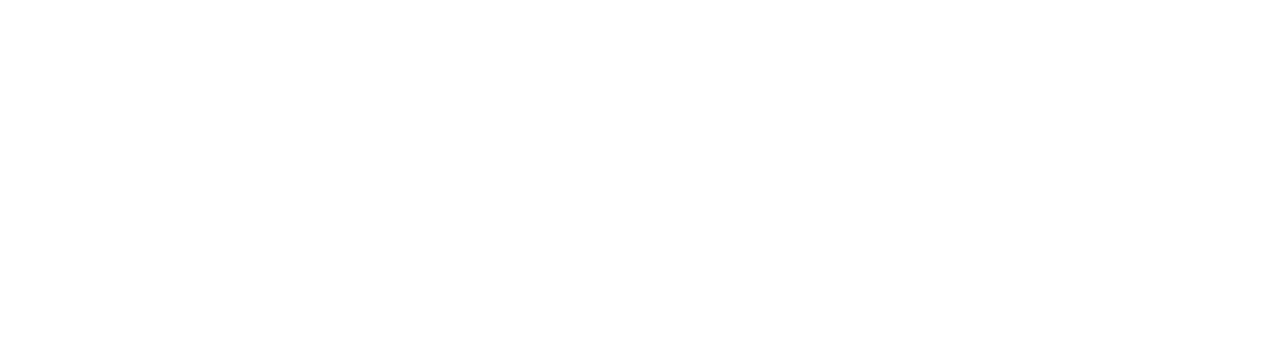
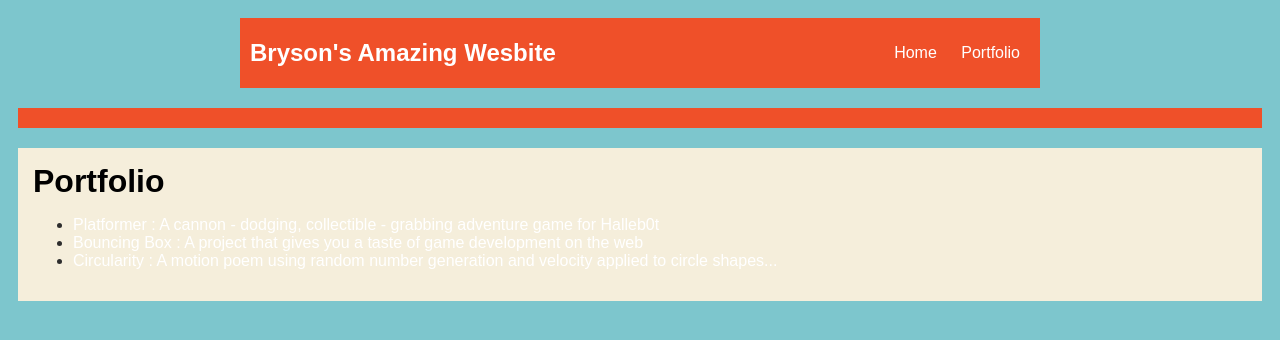
Before and after one commit to YuhhuhNuhuh/yuhhuhnuhuh.github.io, a plain HTML site: page portfolio.html in a window 1280 px wide. Drawn offline with Linux system fonts and the light colour scheme.

Commit message:
add portfolio

```diff
--- a/portfolio.html
+++ b/portfolio.html
@@ -0,0 +1,53 @@
+<!DOCTYPE html>
+<html>
+  <head>
+    <title>Bryson's Amazing Website</title>
+    <link rel="stylesheet" href="style.css">
+  </head>
+
+  <body>
+    <div id="all-contents">
+      <nav>
+        <h1>Bryson's Amazing Wesbite</h1>
+        <ul id="nav-ul">
+          <li class="nav-li">
+            <a class="nav-a" href="index.html">Home</a>
+          </li>
+          <li class="nav-li">
+            <a class="nav-a" href="portfolio.html">Portfolio</a>
+          </li>
+        </ul>
+      </nav>
+    </div>
+  </body>
+
+  <nav>
+    <!--- Nav stuff here...-->
+  </nav>
+
+  <main>
+    <div class="content">
+      <h1>Portfolio</h1>
+      <ul id="Portfolio">
+        <li>
+          <a href="projects/platformer/"
+            >Platformer : A cannon - dodging, collectible - grabbing adventure
+            game for Halleb0t</a
+          >
+        </li>
+        <li>
+          <a href="projects/bouncing-box/"
+            >Bouncing Box : A project that gives you a taste of game development
+            on the web
+          </a>
+        </li>
+        <li>
+          <a href="projects/circularity/"
+            >Circularity : A motion poem using random number generation and
+            velocity applied to circle shapes...</a
+          >
+        </li>
+      </ul>
+    </div>
+  </main>
+</html>
--- a/style.css
+++ b/style.css
@@ -66,3 +66,29 @@ h3 {
   max-width: 800px;
   margin: auto;
 }
+
+/* portfolio styles */
+.content h1 {
+  color: black;
+}
+
+#portfolio {
+  list-style-type: none;
+  padding-left: 0;
+}
+
+#portfolio li {
+  background: #fff;
+  padding: 10px;
+  border-radius: 10px;
+  margin-bottom: 10px;
+}
+
+#portfolio li:hover {
+  background: #eee;
+}
+
+#portfolio a {
+  text-decoration: none;
+  color: #454545;
+}
```
